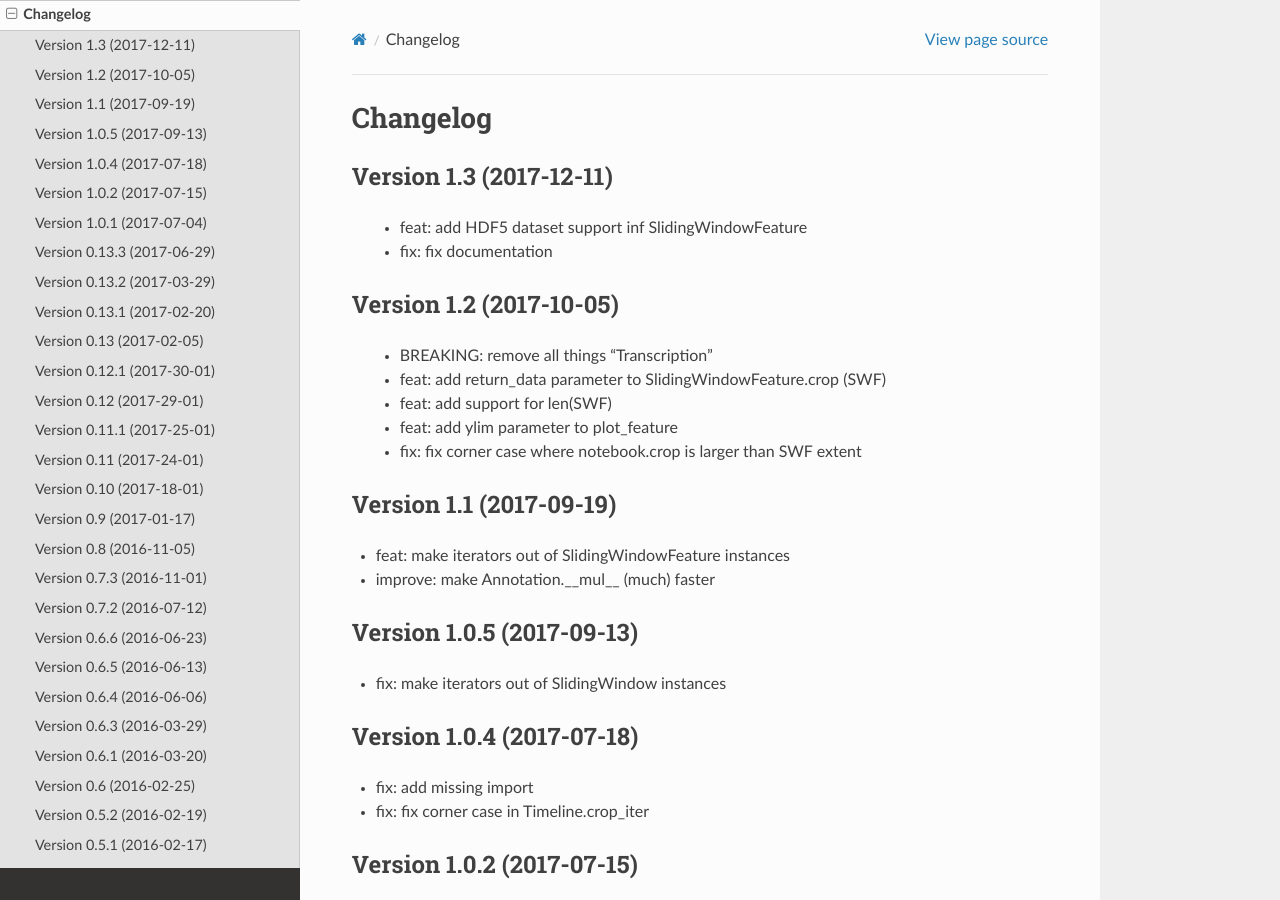
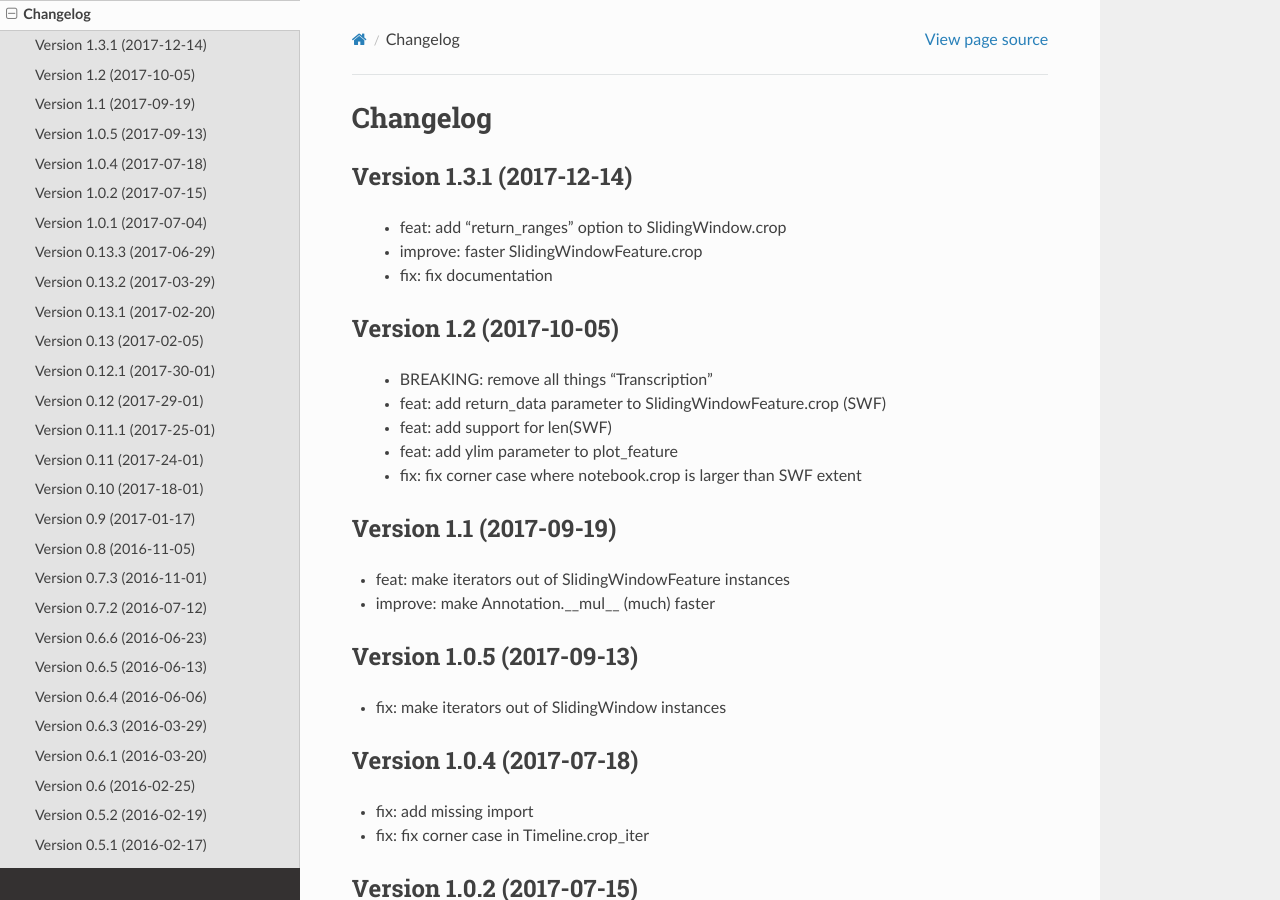
Before and after one commit to pyannote/pyannote-core, a Sphinx documentation site: the page built from doc/source/changelog.rst, in a window 1280 px wide and 900 px high. Built offline with Sphinx 7.4.7 and the Read the Docs theme 2.0.0, drawn with Linux system fonts in a browser that asks for light colours.

Commit message:
doc: update changelog

```diff
--- a/doc/source/changelog.rst
+++ b/doc/source/changelog.rst
@@ -2,10 +2,11 @@
 Changelog
 #########
 
-Version 1.3 (2017-12-11)
-~~~~~~~~~~~~~~~~~~~~~~~~
+Version 1.3.1 (2017-12-14)
+~~~~~~~~~~~~~~~~~~~~~~~~~~
 
- - feat: add HDF5 dataset support inf SlidingWindowFeature
+ - feat: add "return_ranges" option to SlidingWindow.crop
+ - improve: faster SlidingWindowFeature.crop
  - fix: fix documentation
 
 Version 1.2 (2017-10-05)
```
